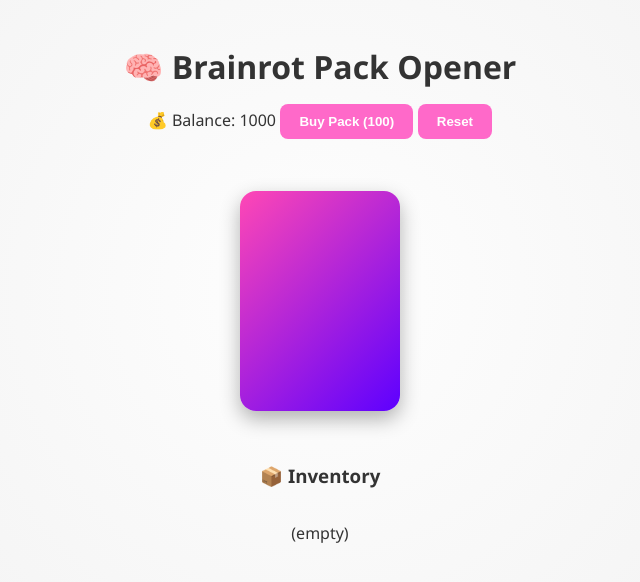
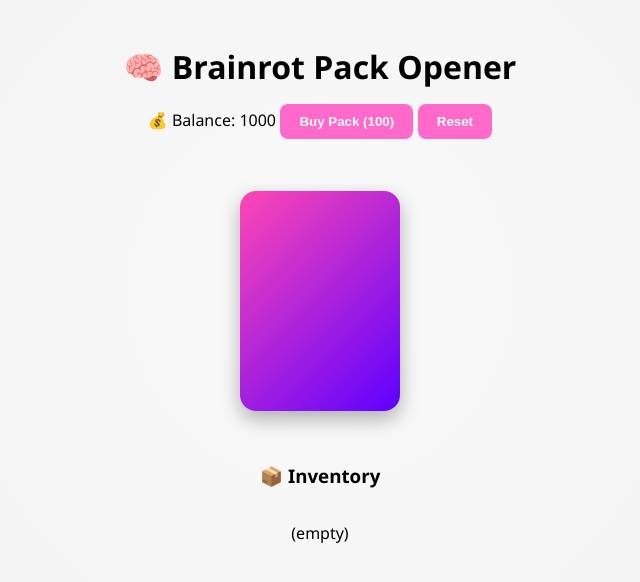
Before and after one commit to FishingHelper/FishingHelper.github.io, a plain HTML site: page index.html in a window 1280 px wide. Shown: the whole page, without its empty margins (320-960 px from the left). Drawn offline with Linux system fonts and the light colour scheme.

Commit message:
Update style.css

```diff
--- a/style.css
+++ b/style.css
@@ -1,7 +1,6 @@
 body {
   font-family: 'Segoe UI', sans-serif;
-  background: radial-gradient(circle, #fefefe, #f0f0f0);
-  color: #333;
+  background: radial-gradient(circle, #fafafa, #f0f0f0);
   text-align: center;
   margin: 0;
   padding: 1.5rem;
@@ -45,9 +44,6 @@ button:hover { background: #ff47b5; transform: scale(1.05); }
   opacity: 0;
 }
 
-#card-viewer {
-  margin-top: 1rem;
-}
 .hidden { display: none; }
 
 #card-container {
@@ -81,7 +77,6 @@ button:hover { background: #ff47b5; transform: scale(1.05); }
   100% { transform: scale(1) rotate(0deg); }
 }
 
-/* Rarity styles */
 .common { border-color: #bbb; background: #f9f9f9; }
 .rare { border-color: #4da6ff; background: #e8f4ff; }
 .epic { border-color: #b84dff; background: #f3e6ff; }
```
